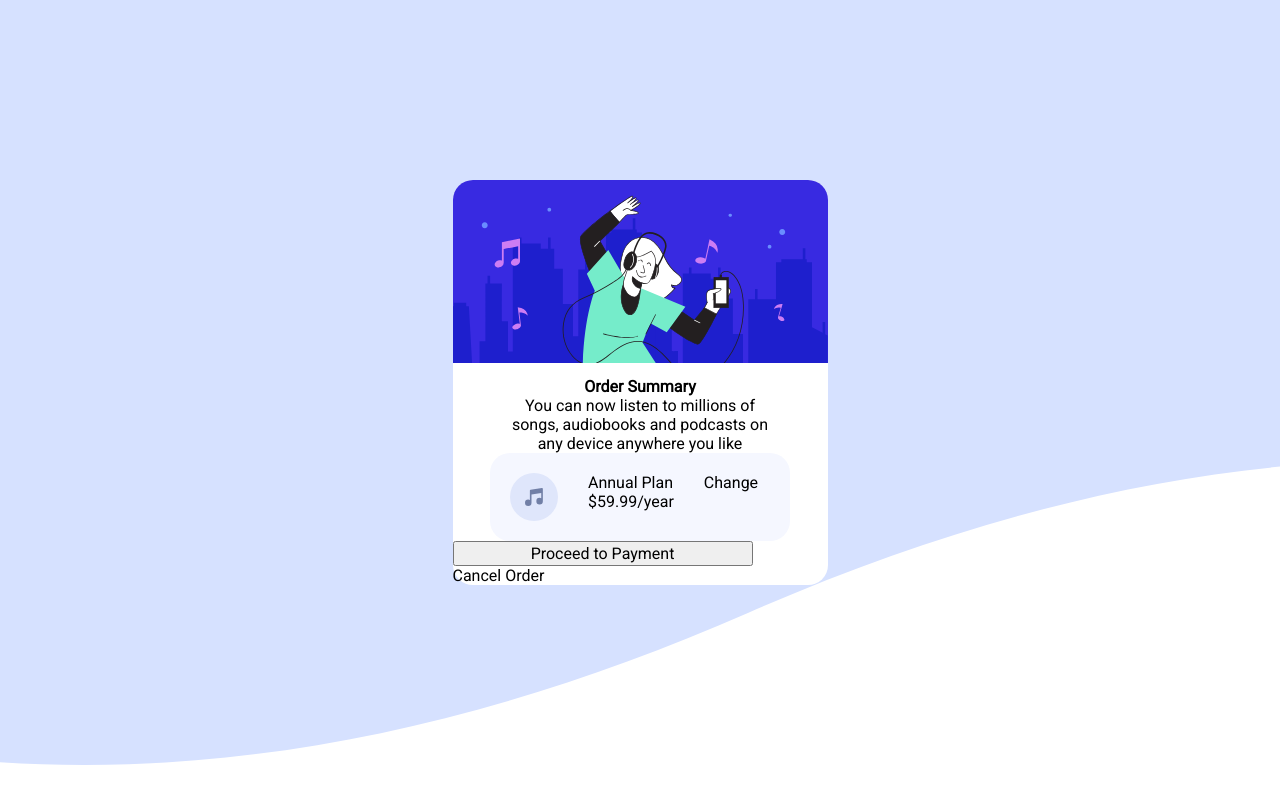
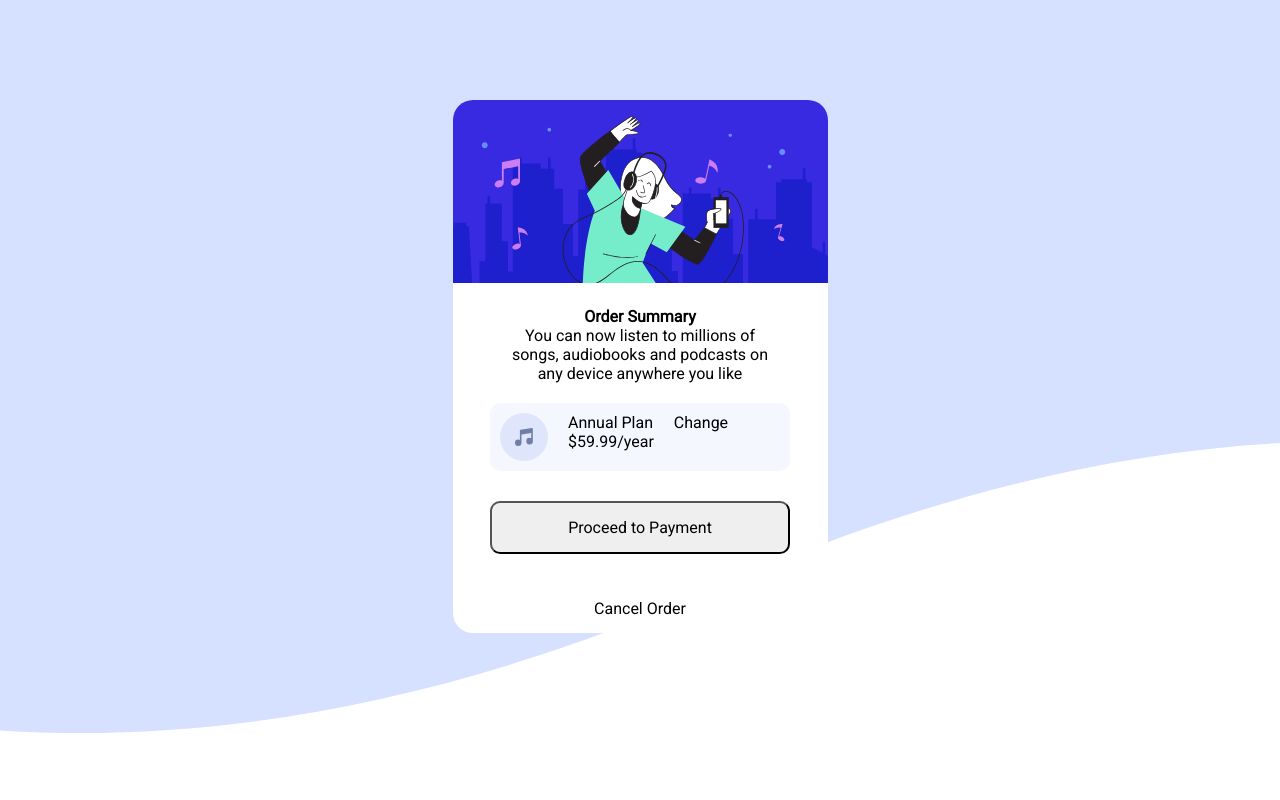
Before and after one commit to mainarobert/order-summary-card, a plain HTML site: page index.html in a window 1280 px wide. Drawn offline with Linux system fonts and the light colour scheme.

Commit message:
add buttons and complete first phase of styling

```diff
--- a/index.html
+++ b/index.html
@@ -14,7 +14,7 @@
 
             <img class="hero_img" src="/images/illustration-hero.svg" alt="hero SVG">
 
-            <div class="card-summary">
+            <div class="card_summary">
                 <h1>Order Summary</h1>
                 <p>You can now listen to millions of songs, audiobooks and podcasts on any device anywhere you like</p>
             </div>
@@ -29,7 +29,7 @@
             </div>
 
             <button>Proceed to Payment</button>
-            <p>Cancel Order</p>
+            <button class="cancel">Cancel Order</button>
         </div>
     </div>
 </body>
--- a/style.css
+++ b/style.css
@@ -17,17 +17,17 @@ body {
     width: 80%;
     margin: 0 auto;
     max-width: 375px;
-    padding: 180px 0;
+    padding: 100px 0;
 }
 
 .card {
-    background: white;
+    background: rgb(255, 255, 255);
     border-radius: 20px;
     margin: 0 auto;
 }
 
-.card-summary {
-    padding-top: 10px;
+.card_summary {
+    padding: 20px 0;
     width: 70%;
     margin: 0 auto;
     text-align: center;
@@ -47,13 +47,26 @@ h1 {
     display: flex;
     width: 80%;
     margin: 0 auto;
-    gap: 30px;
+    gap: 20px;
     background:hsl(225, 100%, 98%);
-    padding: 20px;
-    border-radius: 20px;
+    padding: 10px ;
+    border-radius: 10px;
 }
 
 button {
+    display: block;
     width: 80%;
     margin: 0 auto;
+    border-radius: 10px;
+    padding: 15px;
+    margin-top: 30px;
 }
+
+.cancel {
+    background: none;
+    border: none;
+}
+
+button {
+    cursor: pointer;
+}
```
